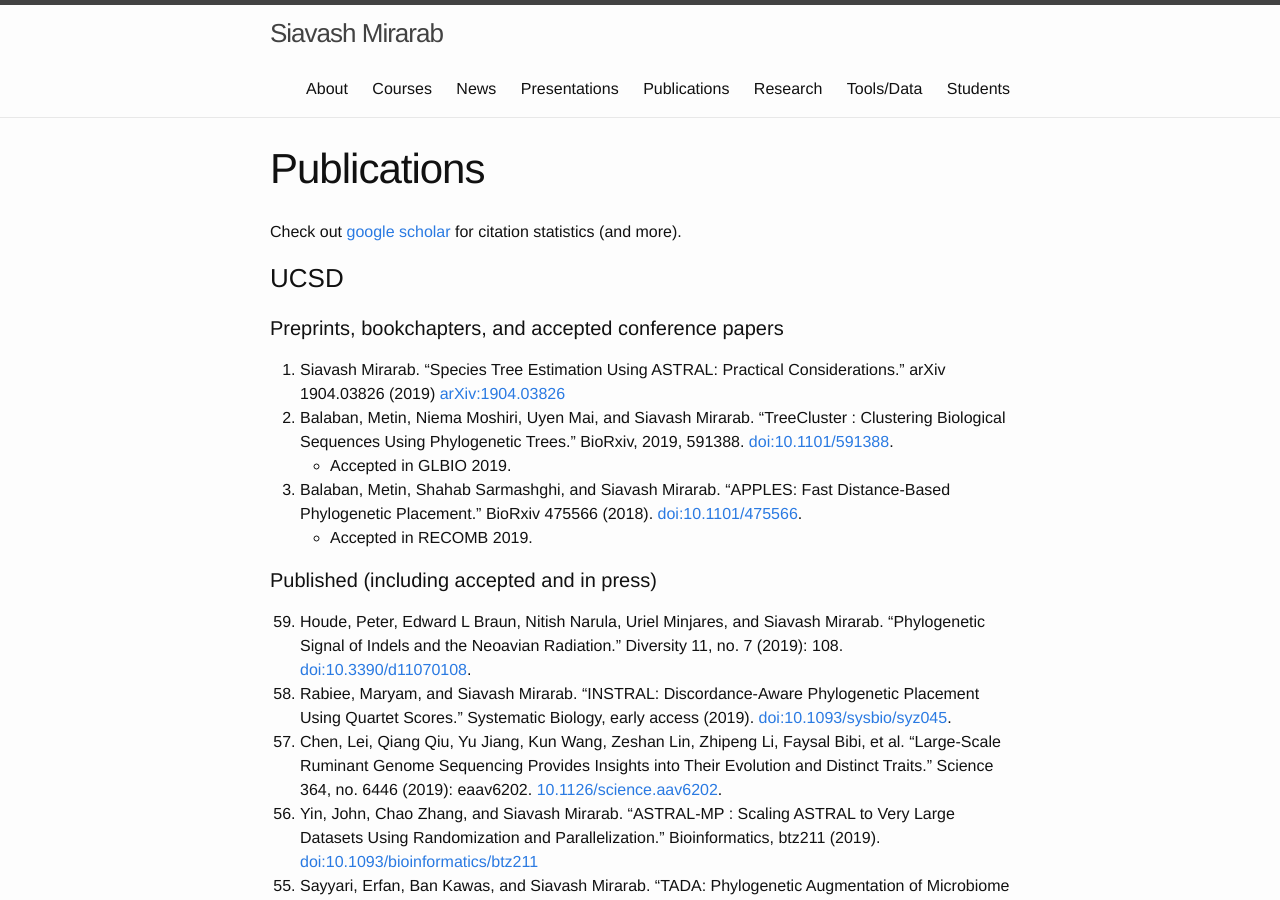
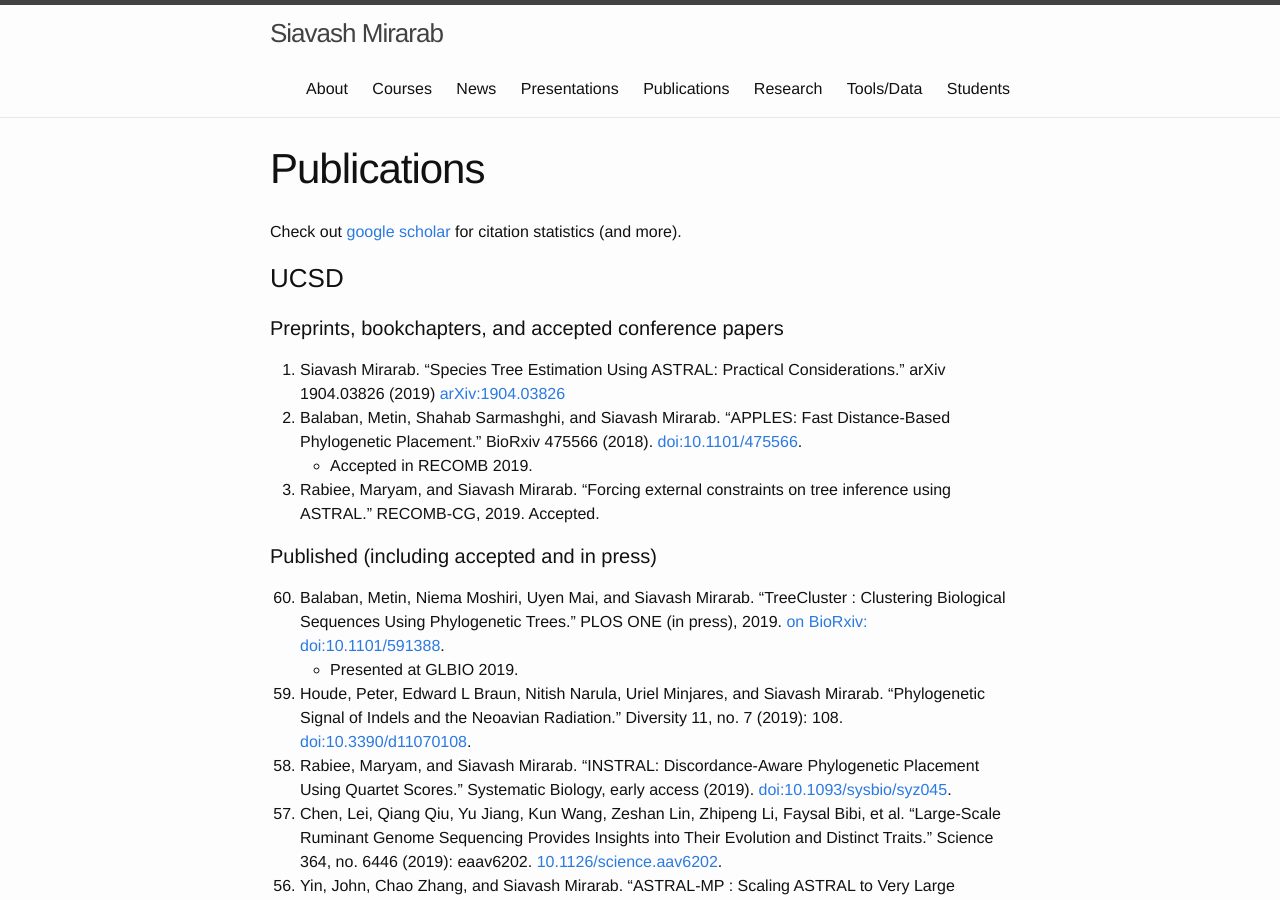
Before and after one commit to smirarab/website, a Jekyll site: the page built from publications.md, in a window 1280 px wide and 900 px high. Built offline with Jekyll 4.4.1, drawn with Linux system fonts in a browser that asks for light colours.

Commit message:
update pubs

```diff
--- a/publications.md
+++ b/publications.md
@@ -9,14 +9,15 @@ Check out [google scholar](http://scholar.google.com/citations?user=uxSj18QAAAAJ
 
 #### Preprints, bookchapters, and accepted conference papers
 0. Siavash Mirarab. “Species Tree Estimation Using ASTRAL: Practical Considerations.” arXiv 1904.03826 (2019) [arXiv:1904.03826](https://arxiv.org/pdf/1904.03826.pdf)
-0. Balaban, Metin, Niema Moshiri, Uyen Mai, and Siavash Mirarab. “TreeCluster : Clustering Biological Sequences Using Phylogenetic Trees.” BioRxiv, 2019, 591388. [doi:10.1101/591388](https://www.biorxiv.org/content/10.1101/591388v1).
-	* Accepted in GLBIO 2019.
 0. Balaban, Metin, Shahab Sarmashghi, and Siavash Mirarab. “APPLES: Fast Distance-Based Phylogenetic Placement.” BioRxiv 475566 (2018). [doi:10.1101/475566](https://doi.org/10.1101/475566).
 	* Accepted in RECOMB 2019.
+0. Rabiee, Maryam, and Siavash Mirarab. “Forcing external constraints on tree inference using ASTRAL.” RECOMB-CG, 2019. Accepted.
 
 #### Published (including accepted and in press)
 
-{:start="59"}
+{:start="60"}
+0. Balaban, Metin, Niema Moshiri, Uyen Mai, and Siavash Mirarab. “TreeCluster : Clustering Biological Sequences Using Phylogenetic Trees.” PLOS ONE (in press), 2019. [on BioRxiv: doi:10.1101/591388](https://www.biorxiv.org/content/10.1101/591388v1).
+	* Presented at GLBIO 2019.
 0. Houde, Peter, Edward L Braun, Nitish Narula, Uriel Minjares, and Siavash Mirarab. “Phylogenetic Signal of Indels and the Neoavian Radiation.” Diversity 11, no. 7 (2019): 108. [doi:10.3390/d11070108](https://doi.org/10.3390/d11070108).
 0. Rabiee, Maryam, and Siavash Mirarab. “INSTRAL: Discordance-Aware Phylogenetic Placement Using Quartet Scores.” Systematic Biology, early access (2019). [doi:10.1093/sysbio/syz045](https://doi.org/10.1093/sysbio/syz045).
 0. Chen, Lei, Qiang Qiu, Yu Jiang, Kun Wang, Zeshan Lin, Zhipeng Li, Faysal Bibi, et al. “Large-Scale Ruminant Genome Sequencing Provides Insights into Their Evolution and Distinct Traits.” Science 364, no. 6446 (2019): eaav6202. [10.1126/science.aav6202](https://doi.org/10.1126/science.aav6202).
```
